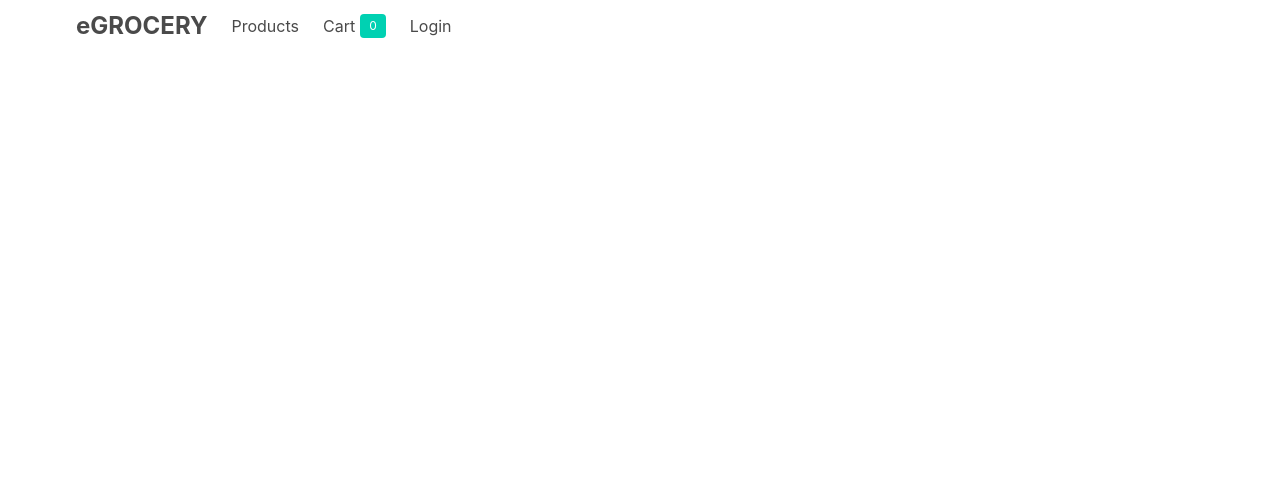
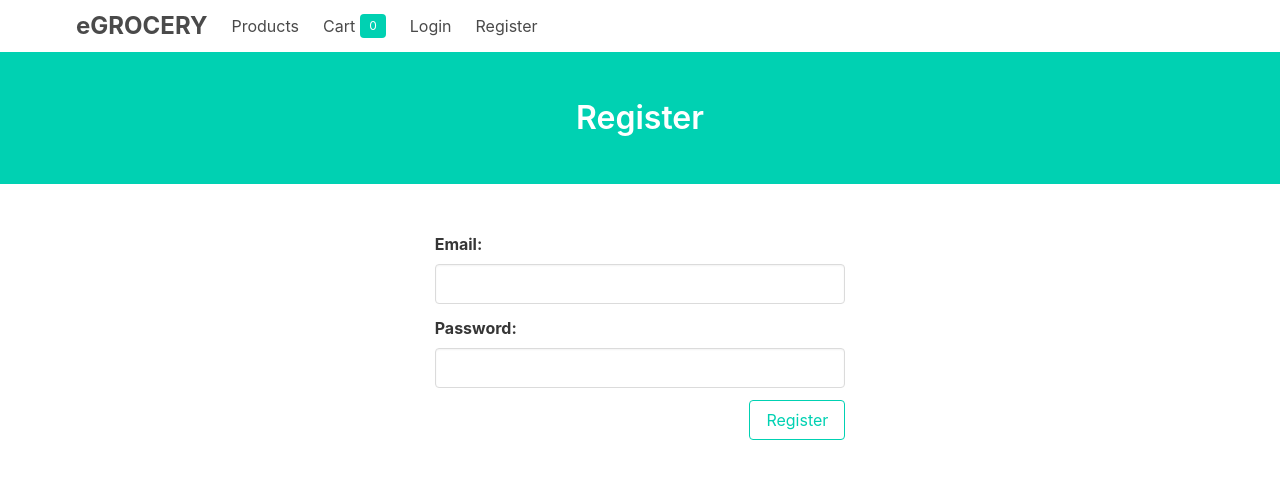
Before and after one commit to phamleyennhi/eGrocery, a React (Create React App) app in the folder egrocery/: page /register in a window 1280 px wide. Shown: the top 478 px of the page. Built offline with nearby package versions, Linux system fonts and the light colour scheme; data requests are answered from the project's data file.

Commit message:
Changed login backend request

```diff
--- a/egrocery/src/App.js
+++ b/egrocery/src/App.js
@@ -6,6 +6,7 @@
 import AddProduct from './components/AddProduct';
 import Cart from './components/Cart';
 import Login from './components/Login';
+import Register from './components/Register';
 import ProductList from './components/ProductList';
 
 import Context from "./Context";
@@ -34,7 +35,7 @@
 
   login = async (email, password) => {
     const res = await axios.post(
-      'http://localhost:3001/login',
+      'https://se-egrocery.herokuapp.com/api/auth/signin',
       { email, password },
     ).catch((res) => {
       return { status: 401, message: 'Unauthorized' }
@@ -55,6 +56,23 @@
       return false;
     }
   }
+
+  register = async (email, password) => {
+    const res = await axios.post(
+      'https://se-egrocery.herokuapp.com/api/auth/signup',
+      { email, password, roles:["user"] },
+    ).catch((res) => {
+      return { status: 401, message: 'Unauthorized' }
+    })
+
+    if(res.status === 200) {
+      return true;
+    } else {
+      return false;
+    }
+  }
+
+
 
   logout = e => {
     e.preventDefault();
@@ -127,6 +145,7 @@
           removeFromCart: this.removeFromCart,
           addToCart: this.addToCart,
           login: this.login,
+          register: this.register,
           addProduct: this.addProduct,
           clearCart: this.clearCart,
           checkout: this.checkout
@@ -178,9 +197,12 @@
                   </span>
                 </Link>
                 {!this.state.user ? (
-                  <Link to="/login" className="navbar-item">
+                  <><Link to="/login" className="navbar-item">
                     Login
                   </Link>
+                  <Link to="/register" className="navbar-item">
+                    Register
+                  </Link></>
                 ) : (
                   <Link to="/" onClick={this.logout} className="navbar-item">
                     Logout
@@ -191,6 +213,7 @@
             <Switch>
               <Route exact path="/" component={ProductList} />
               <Route exact path="/login" component={Login} />
+              <Route exact path="/register" component={Register} />
               <Route exact path="/cart" component={Cart} />
               <Route exact path="/add-product" component={AddProduct} />
               <Route exact path="/products" component={ProductList} />
--- /dev/null
+++ b/egrocery/src/components/Register.js
@@ -0,0 +1,88 @@
+import React, { Component } from "react";
+import { Redirect } from "react-router-dom";
+import withContext from "../withContext";
+
+class Register extends Component {
+  constructor(props) {
+    super(props);
+    this.state = {
+      username: "",
+      password: "",
+      registered: false
+    };
+  }
+
+  handleChange = e => this.setState({ [e.target.name]: e.target.value, error: "" });
+
+  register = (e) => {
+    e.preventDefault();
+
+    const { username, password } = this.state;
+    if (!username || !password) {
+      return this.setState({ error: "Fill all fields!" });
+    }
+    this.props.context.register(username, password)
+      .then((registered) => {
+        console.log(registered);
+        if (!registered) {
+          this.setState({ error: "Email already in use!" });
+        }
+        else{
+          this.setState({error: "Registering in progress!"});
+          this.setState({registered: true});
+        }
+      })
+  };
+
+  render() {
+    return !this.state.registered ? (
+      <>
+        <div className="hero is-primary ">
+          <div className="hero-body container">
+            <h4 className="title">Register</h4>
+          </div>
+        </div>
+        <br />
+        <br />
+        <form onSubmit={this.register}>
+          <div className="columns is-mobile is-centered">
+            <div className="column is-one-third">
+              <div className="field">
+                <label className="label">Email: </label>
+                <input
+                  className="input"
+                  type="email"
+                  name="username"
+                  onChange={this.handleChange}
+                />
+              </div>
+              <div className="field">
+                <label className="label">Password: </label>
+                <input
+                  className="input"
+                  type="password"
+                  name="password"
+                  onChange={this.handleChange}
+                />
+              </div>
+              {this.state.error && (
+                <div className="has-text-danger">{this.state.error}</div>
+              )}
+              <div className="field is-clearfix">
+                <button
+                  className="button is-primary is-outlined is-pulled-right"
+                >
+                  Register
+                </button>
+              </div>
+            </div>
+          </div>
+        </form>
+      </>
+    ) : (
+      <Redirect to="/login" />
+    );
+  }
+}
+
+export default withContext(Register);
```
